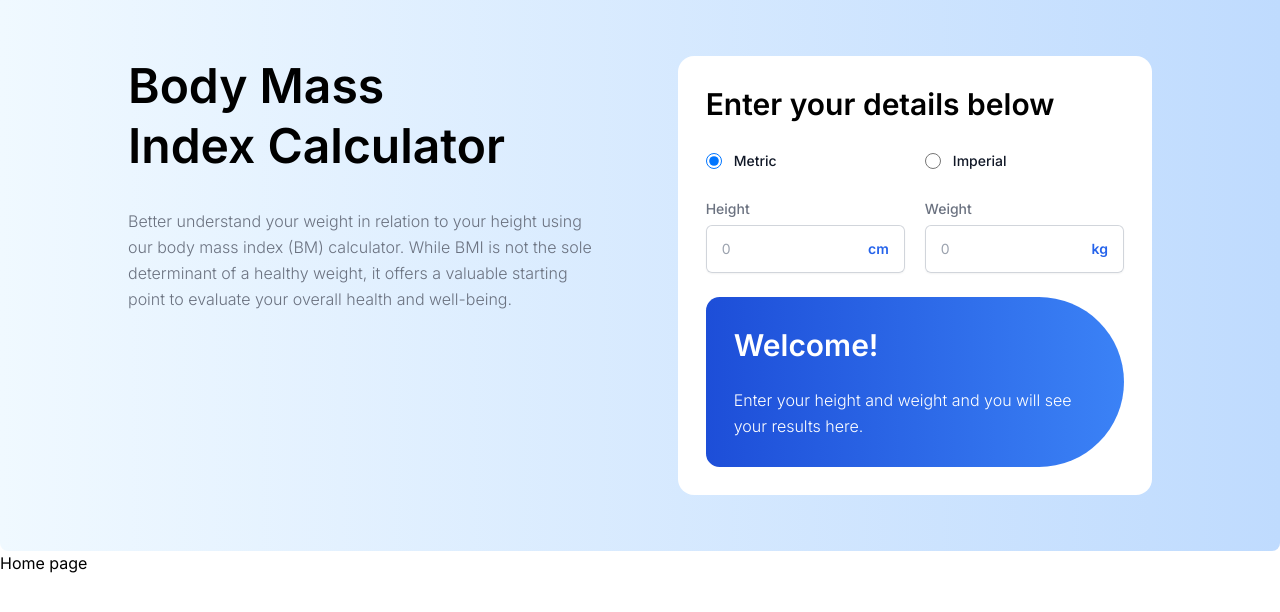
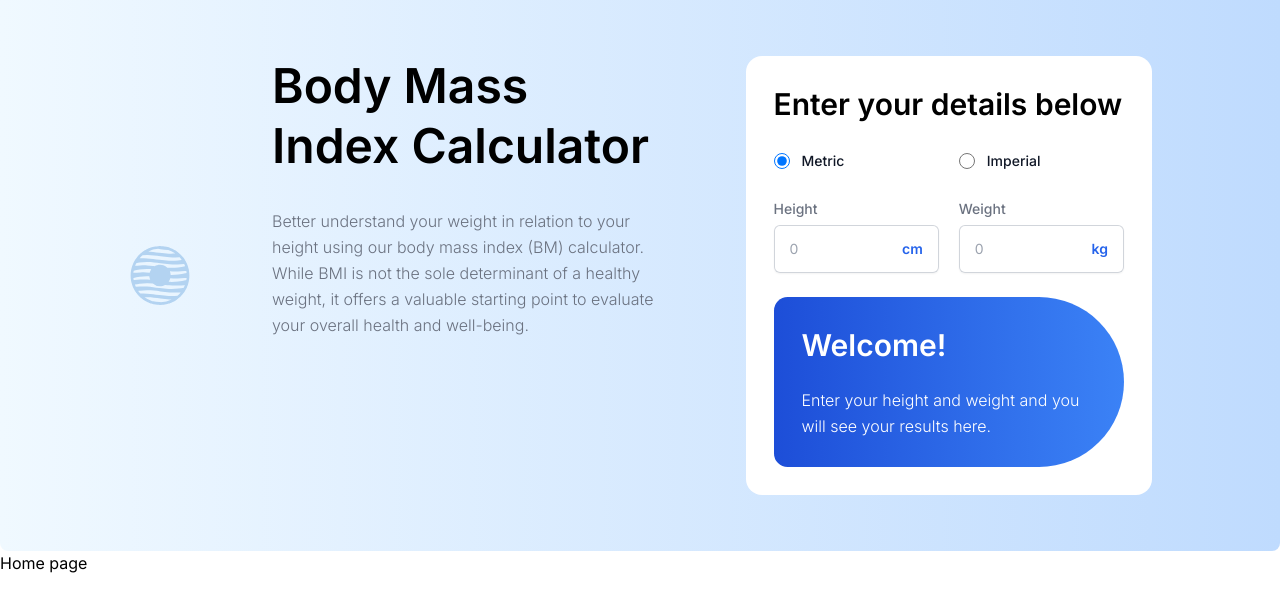
Before and after one commit to chungvuiloong/bmi_calculator, a Next.js app: page / in a window 1280 px wide. Shown: the top 612 px of the page. Built offline with nearby package versions, Linux system fonts and the light colour scheme.

Commit message:
Added Blue wavey circle image

```diff
--- a/src/components/HeroBanner/index.tsx
+++ b/src/components/HeroBanner/index.tsx
@@ -1,5 +1,7 @@
 'use client'
 import { Typography } from '@material-tailwind/react';
+import Blue_wavey_circle from '@/assets/images/logo.svg'
+import Image from 'next/image';
 import React from 'react';
 
 function Bmi_calculator () {
@@ -95,6 +97,7 @@ export  const HeroBanner = () => {
             <div className='py-14 bg-gradient-to-r from-sky-50 to-blue-200 lg:rounded-b-lg rounded-none'>
                 <div className='px-5 md:px-8 xl:px-32 '>
                     <div className='container mx-auto flex lg:gap-20 gap-12'>
+                        <Image src={Blue_wavey_circle} alt='Blue circle' />
                         <div className='basis-1/2 flex flex-col gap-8'>
                             <Typography variant='h1'>Body Mass<br/>Index Calculator</Typography>
                             <Typography variant='paragraph'>
```
